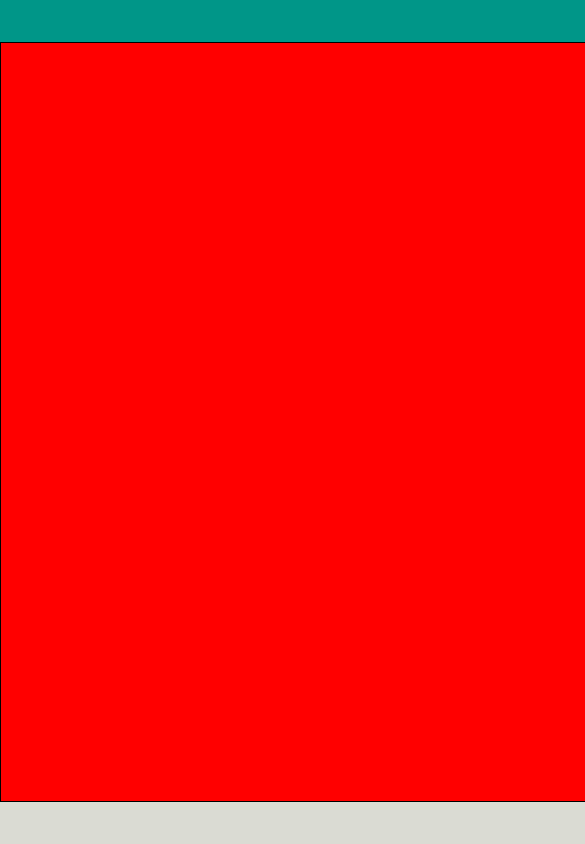
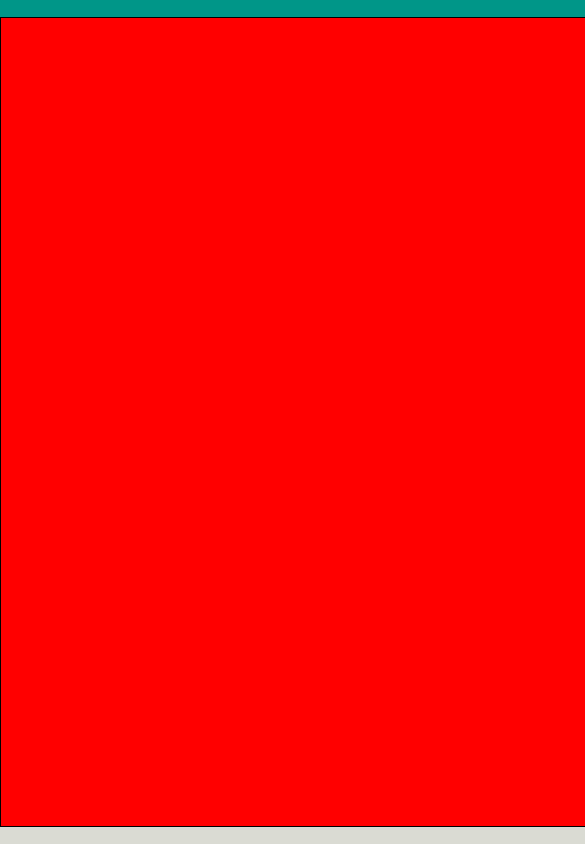
Before and after one commit to mirkoguerra/vue-boolzapp, a plain HTML site: page index.html in a window 390 px wide. Shown: the top 844 px of the page, 585 px wide, since content can reach past the window. Drawn offline with nearby package versions, Linux system fonts and the light colour scheme.

Commit message:
Container responsive
Correzione rispetto alla push precedente sul comportamento del ridimensionamento della height

```diff
--- a/css/style.css
+++ b/css/style.css
@@ -21,14 +21,12 @@ div.big-container {
   justify-content: center;
   align-items: center;
   height: 100vh;
-  min-height: 500px;
-  min-width: 1000px;
+  min-width: 800px;
   background: linear-gradient(to top, #DADBD3 85%, #009688 15%);
   background-repeat: no-repeat;
 }
 main.container {
-  width: 90vw;
-  height: 90vh;
-  min-width: 1000px;
-  min-height: 500px;
+  width: 80vw;
+  height: 96vh;
+  min-width: 800px;
 }
```
